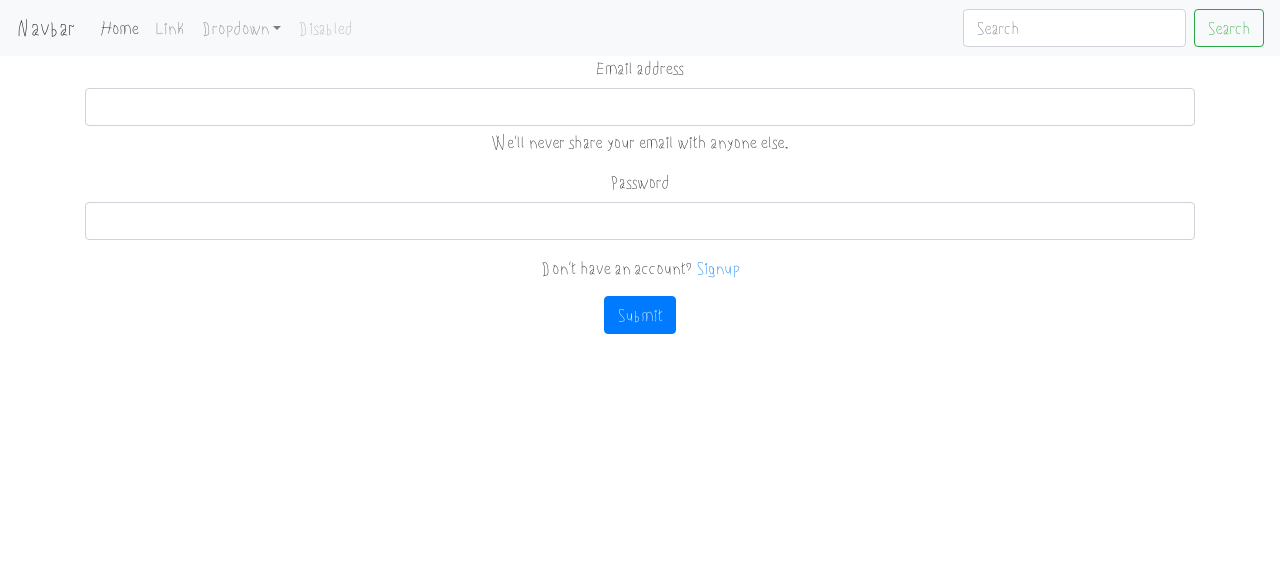
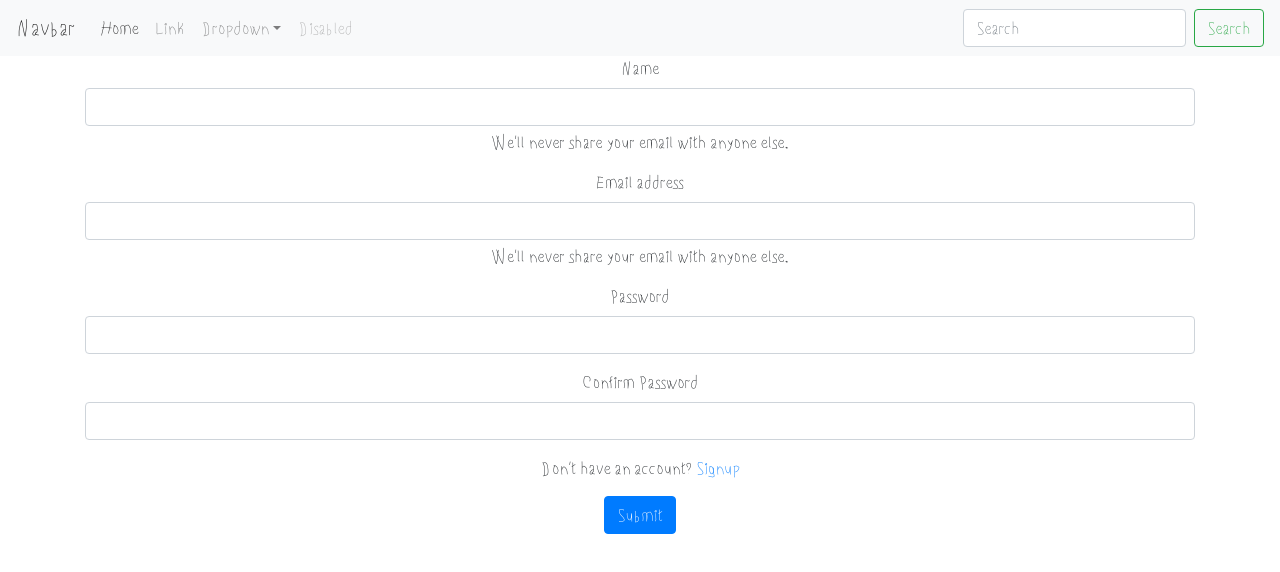
Before and after one commit to charbelsako/cars-rental-system, a React (Create React App) app: page /signup in a window 1280 px wide. Shown: the top 572 px of the page. Built offline with nearby package versions, Linux system fonts and the light colour scheme.

Commit message:
Fixed signup form

```diff
--- a/src/components/Signup.js
+++ b/src/components/Signup.js
@@ -4,8 +4,10 @@ import { Link, Redirect } from "react-router-dom";
 import { validateEmail } from "./utils";
 
 const Login = () => {
+  const [name, setName] = useState("");
   const [email, setEmail] = useState("");
   const [password, setPassword] = useState("");
+  const [confirmPassword, setConfirmPassword] = useState("");
   const [error, setError] = useState("");
   const [authenticated, setAuthenticated] = useState(false);
 
@@ -15,6 +17,14 @@ const Login = () => {
 
   const onPasswordChange = (e) => {
     setPassword(e.target.value);
+  };
+
+  const onConfirmPasswordChange = (e) => {
+    setConfirmPassword(e.target.value);
+  };
+
+  const onNameChange = (e) => {
+    setName(e.target.value);
   };
 
   const signup = async (e) => {
@@ -54,6 +64,21 @@ const Login = () => {
       {authenticated ? <Redirect to="dashboard" /> : null}
       <form action="" onSubmit={signup}>
         <div className="mb-3">
+          <label htmlFor="name" className="form-label">
+            Name
+          </label>
+          <input
+            type="text"
+            className="form-control"
+            id="name"
+            value={name}
+            onChange={onNameChange}
+          />
+          <div id="emailHelp" className="form-text">
+            We'll never share your email with anyone else.
+          </div>
+        </div>
+        <div className="mb-3">
           <label htmlFor="exampleInputEmail1" className="form-label">
             Email address
           </label>
@@ -82,6 +107,18 @@ const Login = () => {
           />
         </div>
         <div className="mb-3">
+          <label htmlFor="exampleInputPassword1" className="form-label">
+            Confirm Password
+          </label>
+          <input
+            type="password"
+            className="form-control"
+            id="exampleInputPassword1"
+            value={confirmPassword}
+            onChange={onConfirmPasswordChange}
+          />
+        </div>
+        <div className="mb-3">
           Don't have an account?
           <Link to="signup"> Signup</Link>
         </div>
```
